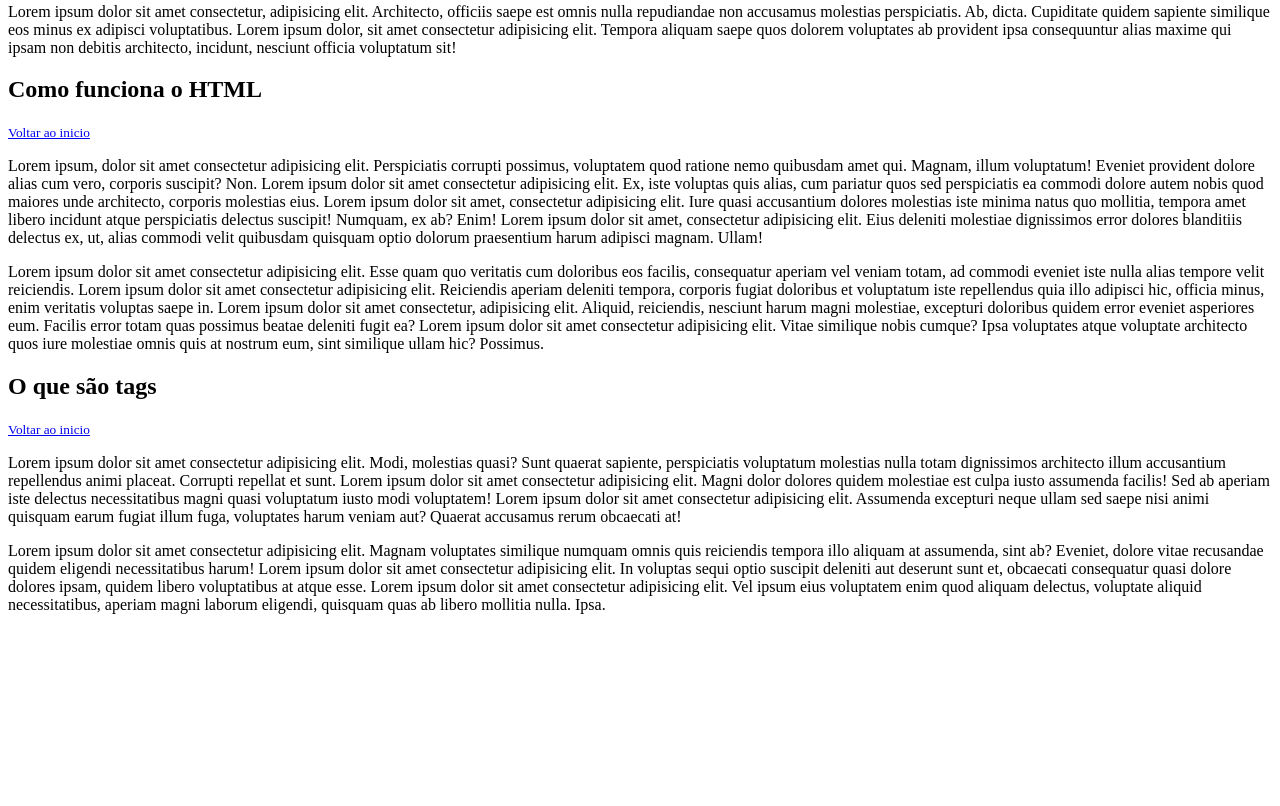
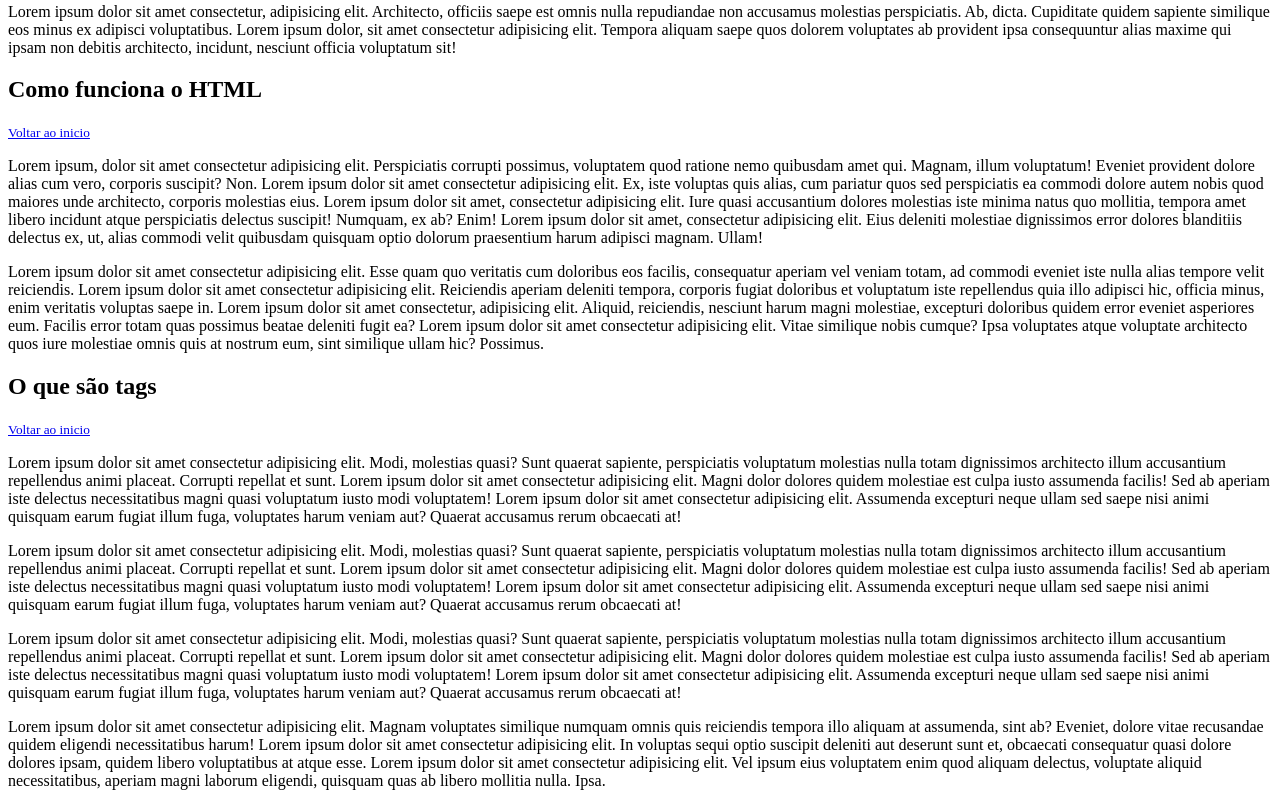
Before and after one commit to MPenha14/blogdadio, a plain HTML site: page index.html in a window 1280 px wide. Shown: the part 549-1355 px from the top of the page. Before the commit the page ends 1179 px from the top, so only its background shows below. Drawn offline with Linux system fonts and the light colour scheme.

Commit message:
paragrafo novo

```diff
--- a/index.html
+++ b/index.html
@@ -51,6 +51,14 @@
         Lorem ipsum dolor sit amet consectetur adipisicing elit. Magni dolor dolores quidem molestiae est culpa iusto assumenda facilis! Sed ab aperiam iste delectus necessitatibus magni quasi voluptatum iusto modi voluptatem! Lorem ipsum dolor sit amet consectetur adipisicing elit. Assumenda excepturi neque ullam sed saepe nisi animi quisquam earum fugiat illum fuga, voluptates harum veniam aut? Quaerat accusamus rerum obcaecati at!
     </p>
     <p>
+        Lorem ipsum dolor sit amet consectetur adipisicing elit. Modi, molestias quasi? Sunt quaerat sapiente, perspiciatis voluptatum molestias nulla totam dignissimos architecto illum accusantium repellendus animi placeat. Corrupti repellat et sunt.
+        Lorem ipsum dolor sit amet consectetur adipisicing elit. Magni dolor dolores quidem molestiae est culpa iusto assumenda facilis! Sed ab aperiam iste delectus necessitatibus magni quasi voluptatum iusto modi voluptatem! Lorem ipsum dolor sit amet consectetur adipisicing elit. Assumenda excepturi neque ullam sed saepe nisi animi quisquam earum fugiat illum fuga, voluptates harum veniam aut? Quaerat accusamus rerum obcaecati at!
+    </p>
+    <p>
+        Lorem ipsum dolor sit amet consectetur adipisicing elit. Modi, molestias quasi? Sunt quaerat sapiente, perspiciatis voluptatum molestias nulla totam dignissimos architecto illum accusantium repellendus animi placeat. Corrupti repellat et sunt.
+        Lorem ipsum dolor sit amet consectetur adipisicing elit. Magni dolor dolores quidem molestiae est culpa iusto assumenda facilis! Sed ab aperiam iste delectus necessitatibus magni quasi voluptatum iusto modi voluptatem! Lorem ipsum dolor sit amet consectetur adipisicing elit. Assumenda excepturi neque ullam sed saepe nisi animi quisquam earum fugiat illum fuga, voluptates harum veniam aut? Quaerat accusamus rerum obcaecati at!
+    </p>
+    <p>
         Lorem ipsum dolor sit amet consectetur adipisicing elit. Magnam voluptates similique numquam omnis quis reiciendis tempora illo aliquam at assumenda, sint ab? Eveniet, dolore vitae recusandae quidem eligendi necessitatibus harum!
         Lorem ipsum dolor sit amet consectetur adipisicing elit. In voluptas sequi optio suscipit deleniti aut deserunt sunt et, obcaecati consequatur quasi dolore dolores ipsam, quidem libero voluptatibus at atque esse.
         Lorem ipsum dolor sit amet consectetur adipisicing elit. Vel ipsum eius voluptatem enim quod aliquam delectus, voluptate aliquid necessitatibus, aperiam magni laborum eligendi, quisquam quas ab libero mollitia nulla. Ipsa.
```
